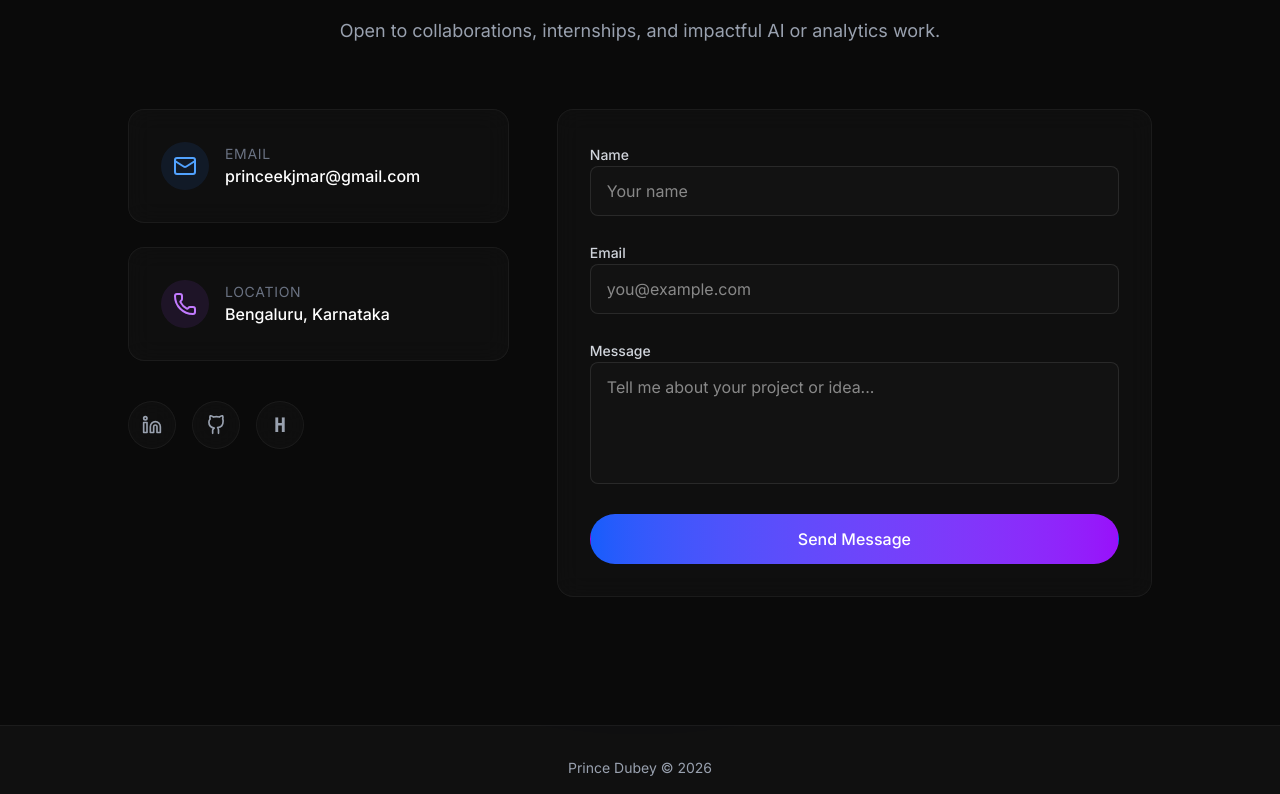
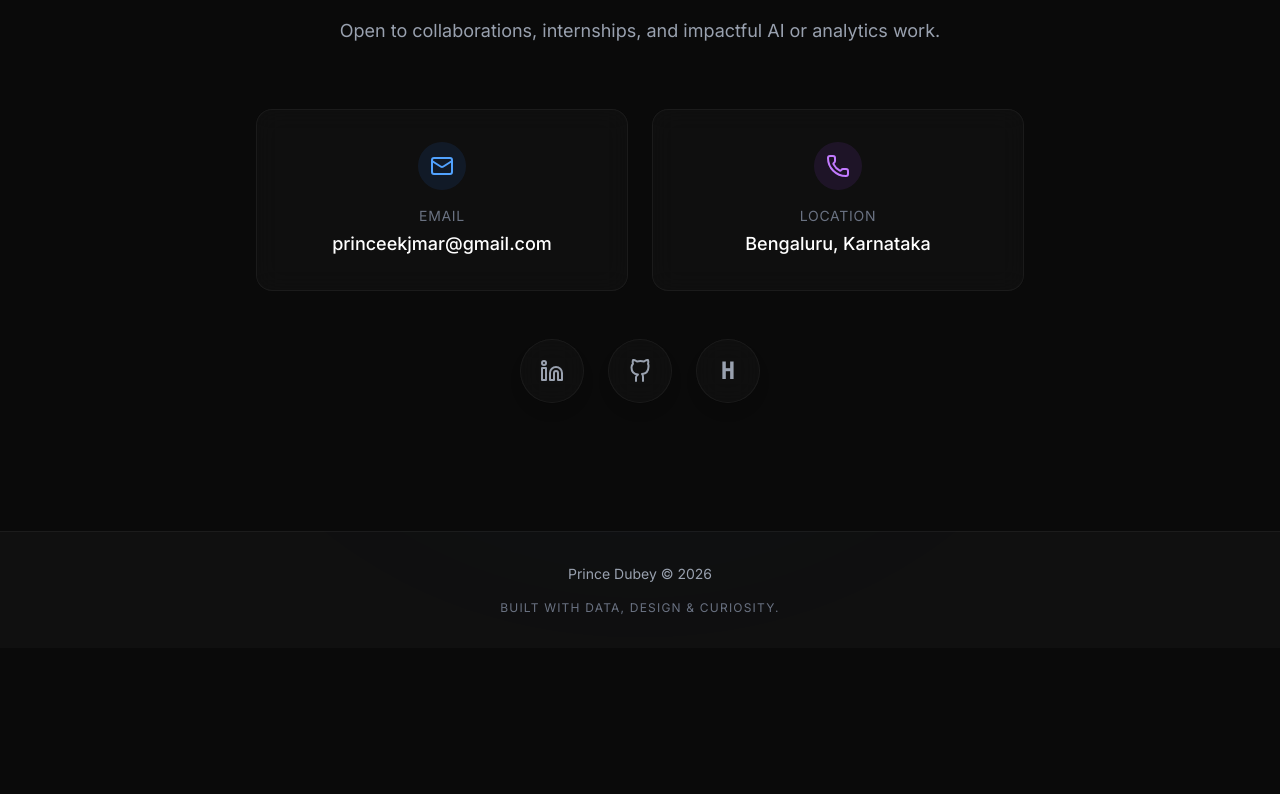
Before and after one commit to Prince-Dubeyy/Prince_Portfolio, a Next.js app: page / in a window 1280 px wide. Shown: the part 8484-9278 px from the top of the page. After the commit the page ends 9132 px from the top, so only its background shows below. Built offline with nearby package versions, Linux system fonts and the light colour scheme.

Commit message:
Update portfolio: adjust contact section, CGPA, and resume link

```diff
--- a/src/components/sections/Contact.tsx
+++ b/src/components/sections/Contact.tsx
@@ -2,7 +2,7 @@
 
 import { Section } from "@/components/ui/Section";
 import { Card } from "@/components/ui/Card";
-import { Button } from "@/components/ui/Button";
+
 import { Mail, Phone } from "lucide-react";
 
 const GithubIcon = ({ size = 24, className = "" }: { size?: number; className?: string }) => (
@@ -28,63 +28,41 @@ export function Contact() {
         </p>
       </div>
 
-      <div className="grid grid-cols-1 lg:grid-cols-5 gap-12 w-full max-w-5xl mx-auto">
-        <div className="lg:col-span-2 flex flex-col gap-6">
-          <Card className="p-6 flex items-center gap-4">
+      <div className="flex flex-col items-center gap-8 w-full max-w-3xl mx-auto">
+        <div className="grid grid-cols-1 md:grid-cols-2 gap-6 w-full">
+          <Card className="p-6 flex flex-col items-center text-center gap-4">
             <div className="w-12 h-12 rounded-full bg-blue-500/10 flex items-center justify-center text-blue-400">
               <Mail size={24} />
             </div>
             <div>
-              <p className="text-sm text-gray-500 uppercase tracking-wider">Email</p>
-              <a href="mailto:princeekjmar@gmail.com" className="text-white hover:text-blue-400 font-medium transition-colors">
+              <p className="text-sm text-gray-500 uppercase tracking-wider mb-1">Email</p>
+              <a href="mailto:princeekjmar@gmail.com" className="text-white hover:text-blue-400 font-medium transition-colors text-lg">
                 princeekjmar@gmail.com
               </a>
             </div>
           </Card>
 
-          <Card className="p-6 flex items-center gap-4">
+          <Card className="p-6 flex flex-col items-center text-center gap-4">
             <div className="w-12 h-12 rounded-full bg-purple-500/10 flex items-center justify-center text-purple-400">
               <Phone size={24} />
             </div>
             <div>
-              <p className="text-sm text-gray-500 uppercase tracking-wider">Location</p>
-              <p className="text-white font-medium">Bengaluru, Karnataka</p>
+              <p className="text-sm text-gray-500 uppercase tracking-wider mb-1">Location</p>
+              <p className="text-white font-medium text-lg">Bengaluru, Karnataka</p>
             </div>
           </Card>
-
-          <div className="flex flex-wrap gap-4 mt-4">
-            <a href="https://www.linkedin.com/in/prince-dubey-365056323/" target="_blank" rel="noopener noreferrer" className="w-12 h-12 rounded-full glass flex items-center justify-center text-gray-400 hover:text-blue-500 hover:border-blue-500/50 transition-all duration-300" aria-label="LinkedIn profile">
-              <LinkedinIcon size={20} />
-            </a>
-            <a href="https://github.com/Prince-Dubeyy" target="_blank" rel="noopener noreferrer" className="w-12 h-12 rounded-full glass flex items-center justify-center text-gray-400 hover:text-white hover:border-white/50 transition-all duration-300" aria-label="GitHub profile">
-              <GithubIcon size={20} />
-            </a>
-            <a href="https://www.hackerrank.com/profile/princeekjmar" target="_blank" rel="noopener noreferrer" className="w-12 h-12 rounded-full glass flex items-center justify-center text-gray-400 hover:text-green-500 hover:border-green-500/50 transition-all duration-300 font-bold font-mono text-xl" aria-label="HackerRank profile">
-              H
-            </a>
-          </div>
         </div>
 
-        <div className="lg:col-span-3">
-          <Card className="p-8">
-            <form className="space-y-6" onSubmit={(e) => e.preventDefault()}>
-              <div className="space-y-2">
-                <label htmlFor="name" className="text-sm font-medium text-gray-300">Name</label>
-                <input type="text" id="name" className="w-full bg-surface/50 border border-white/10 rounded-lg px-4 py-3 text-white focus:outline-none focus:ring-2 focus:ring-blue-500/50 transition-all" placeholder="Your name" />
-              </div>
-              <div className="space-y-2">
-                <label htmlFor="email" className="text-sm font-medium text-gray-300">Email</label>
-                <input type="email" id="email" className="w-full bg-surface/50 border border-white/10 rounded-lg px-4 py-3 text-white focus:outline-none focus:ring-2 focus:ring-blue-500/50 transition-all" placeholder="you@example.com" />
-              </div>
-              <div className="space-y-2">
-                <label htmlFor="message" className="text-sm font-medium text-gray-300">Message</label>
-                <textarea id="message" rows={4} className="w-full bg-surface/50 border border-white/10 rounded-lg px-4 py-3 text-white focus:outline-none focus:ring-2 focus:ring-blue-500/50 transition-all resize-none" placeholder="Tell me about your project or idea..."></textarea>
-              </div>
-              <Button type="submit" className="w-full">
-                Send Message
-              </Button>
-            </form>
-          </Card>
+        <div className="flex flex-wrap justify-center gap-6 mt-4">
+          <a href="https://www.linkedin.com/in/prince-dubey-365056323/" target="_blank" rel="noopener noreferrer" className="w-16 h-16 rounded-full glass flex items-center justify-center text-gray-400 hover:text-blue-500 hover:border-blue-500/50 transition-all duration-300 shadow-lg hover:shadow-blue-500/20" aria-label="LinkedIn profile">
+            <LinkedinIcon size={24} />
+          </a>
+          <a href="https://github.com/Prince-Dubeyy" target="_blank" rel="noopener noreferrer" className="w-16 h-16 rounded-full glass flex items-center justify-center text-gray-400 hover:text-white hover:border-white/50 transition-all duration-300 shadow-lg hover:shadow-white/20" aria-label="GitHub profile">
+            <GithubIcon size={24} />
+          </a>
+          <a href="https://www.hackerrank.com/profile/princeekjmar" target="_blank" rel="noopener noreferrer" className="w-16 h-16 rounded-full glass flex items-center justify-center text-gray-400 hover:text-green-500 hover:border-green-500/50 transition-all duration-300 font-bold font-mono text-2xl shadow-lg hover:shadow-green-500/20" aria-label="HackerRank profile">
+            H
+          </a>
         </div>
       </div>
     </Section>
--- a/src/components/sections/Education.tsx
+++ b/src/components/sections/Education.tsx
@@ -8,7 +8,7 @@ const education = [
   {
     institution: "Garden City University",
     degree: "B.Sc. Data Science & Cybersecurity",
-    score: "CGPA: 8.54",
+    score: "CGPA: 8.96",
     year: "Expected Graduation: 2027",
   },
   {
--- a/src/components/sections/Hero.tsx
+++ b/src/components/sections/Hero.tsx
@@ -46,7 +46,7 @@ export function Hero() {
             <Button variant="primary" href="#projects" className="flex items-center gap-2">
               View Projects <ArrowRight size={18} />
             </Button>
-            <Button variant="outline" href="https://drive.google.com/file/d/1b6O0WPJorAPQo5NhaZQX_UbU2DfDdlMD/view?usp=sharing" target="_blank" rel="noopener noreferrer" className="flex items-center gap-2">
+            <Button variant="outline" href="https://drive.google.com/file/d/1KzcUPv2HiGqvL9HDL5DRTUmUCdbAeDwa/view?usp=sharing" target="_blank" rel="noopener noreferrer" className="flex items-center gap-2">
               <Download size={18} /> Download Resume
             </Button>
             <Button variant="ghost" href="#contact" className="flex items-center gap-2 text-gray-300 hover:text-white">
```
